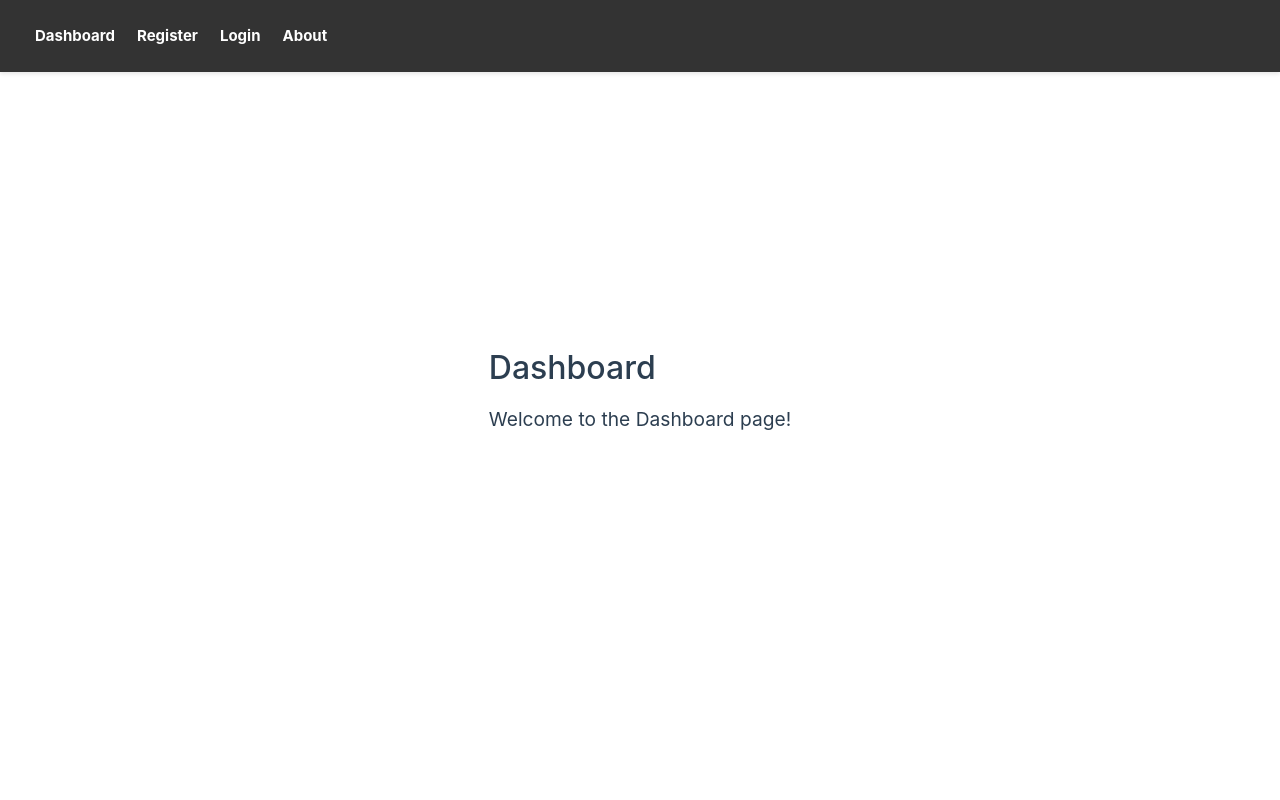
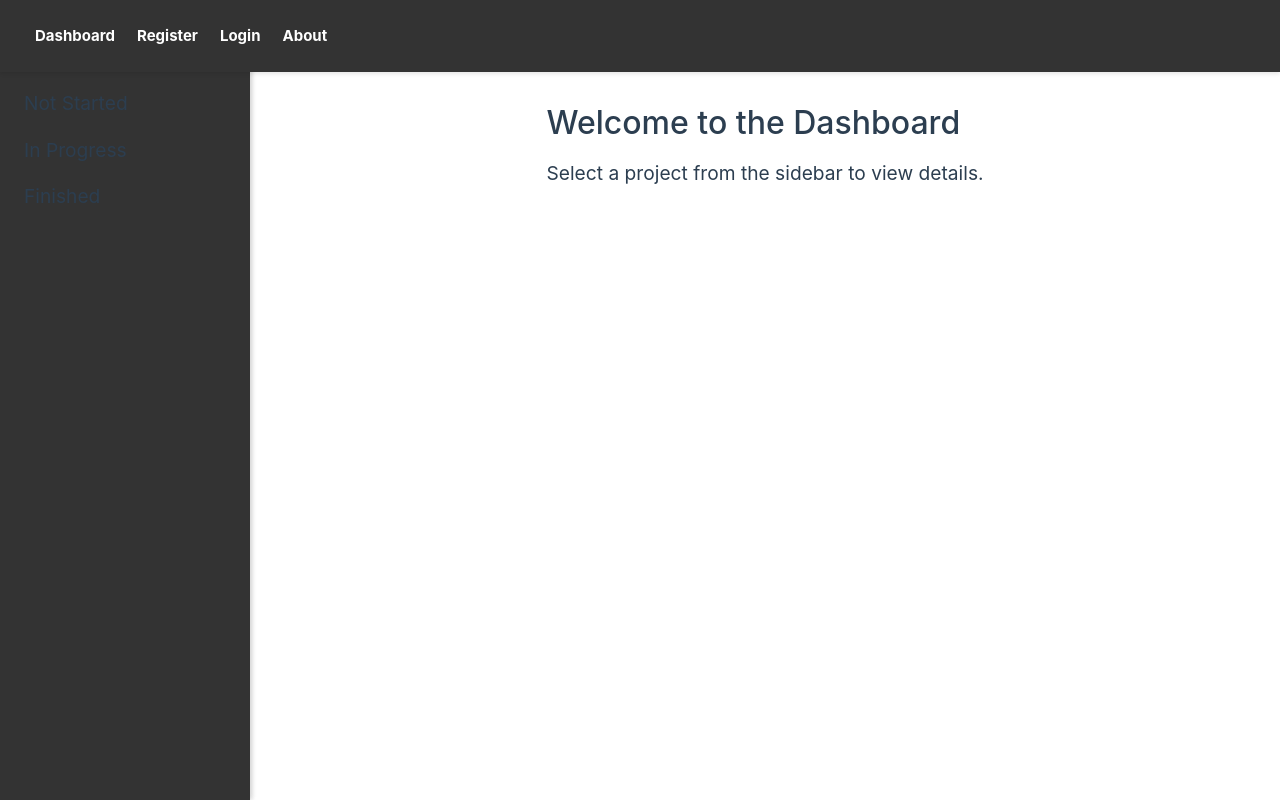
Before and after one commit to tsaqifimtinan/team-project-tracker-pbkk, a Vue app in the folder team-project-tracker-pbkk/: page /dashboard in a window 1280 px wide. Built offline with nearby package versions, Linux system fonts and the light colour scheme.

Commit message:
added simple ui

```diff
--- a/team-project-tracker-pbkk/src/App.vue
+++ b/team-project-tracker-pbkk/src/App.vue
@@ -1,4 +1,7 @@
 <script setup>
+import { useRoute } from 'vue-router';
+
+const route = useRoute();
 </script>
 
 <template>
@@ -12,10 +15,14 @@
       </ul>
     </nav>
   </header>
-
-  <main>
-    <router-view></router-view>
-  </main>
+  <div :class="{ 'no-margin': route.meta.noMargin }" id="app">
+    <aside v-if="!route.meta.hideSidebar" class="sidebar">
+      <!-- Sidebar content here -->
+    </aside>
+    <main>
+      <router-view></router-view>
+    </main>
+  </div>
 </template>
 
 <style scoped>
@@ -31,7 +38,6 @@
   text-align: center;
   padding: 1.5rem 2rem;
 }
-
 .navbar ul {
   list-style: none;
   padding: 0;
@@ -40,18 +46,22 @@
   gap: 1rem;
   margin: 0;
 }
-
 .navbar a {
   text-decoration: none;
   color: #fff; /* Change font color to white */
   font-weight: bold;
 }
-
 .navbar a:hover {
   background-color: #fff;
   color: #000;
 }
-
+#app {
+  margin: 0 auto;
+  display: flex;
+}
+.no-margin {
+  margin: 0;
+}
 main {
   display: flex;
   justify-content: center;
@@ -63,7 +73,17 @@ main {
   text-align: left; /* Center text for better readability */
   width: 100%; /* Ensure main content takes full width */
 }
-
+.sidebar {
+  width: 250px;
+  background-color: #333;
+  padding: 1rem;
+  box-shadow: 2px 0 5px rgba(0, 0, 0, 0.1);
+  position: fixed; /* Fix the sidebar to the left side */
+  top: 3rem; /* Position below the navbar */
+  bottom: 0;
+  left: 0;
+  overflow-y: auto; /* Add scroll if content overflows */
+}
 @media (min-width: 1024px) {
   .navbar ul {
     justify-content: flex-start;
--- a/team-project-tracker-pbkk/src/components/About.vue
+++ b/team-project-tracker-pbkk/src/components/About.vue
@@ -1,7 +1,9 @@
 <template>
     <div>
       <h1>About</h1>
-      <p>Welcome to the About page!</p>
+      <p>Lorem ipsum dolor sit amet, consectetur adipiscing elit. Nulla mattis lectus et dui viverra, eget tincidunt nibh varius. Fusce hendrerit vehicula ante sed dignissim. Pellentesque at felis id est volutpat placerat. Proin viverra pretium justo mollis tempor. In dapibus mauris ipsum, ut placerat ligula fringilla id. Duis ut porttitor nunc, a vulputate nulla. Sed at turpis id sem molestie lobortis. Aenean a faucibus turpis, non malesuada sem. Phasellus ut nibh augue. In blandit efficitur massa vitae sagittis.
+
+Nam luctus nunc sit amet ipsum condimentum ultricies. Curabitur sit amet vulputate mi, nec aliquam est. Proin aliquet tincidunt velit sit amet vestibulum. Nunc eros elit, semper id aliquet at, ultricies congue lorem. Aenean in massa urna. Donec faucibus sed purus sit amet laoreet. Morbi eget mi nisl. Curabitur viverra fermentum sem, sit amet consectetur nunc pellentesque id. Nam non ipsum neque. Ut ut nisi felis. Nam arcu nisl, finibus finibus condimentum quis, molestie nec nibh. Proin dapibus massa ut pellentesque eleifend. Praesent ultricies condimentum purus, at egestas nulla. Donec viverra, elit quis tincidunt varius, augue nisl tincidunt lectus, a malesuada dolor massa vitae elit. Lorem ipsum dolor sit amet, consectetur adipiscing elit. Curabitur nec mi at lacus porttitor eleifend.</p>
     </div>
   </template>
 
--- a/team-project-tracker-pbkk/src/components/Dashboard.vue
+++ b/team-project-tracker-pbkk/src/components/Dashboard.vue
@@ -1,20 +1,156 @@
 <template>
-  <div>
-    <h1>Dashboard</h1>
-    <p>Welcome to the Dashboard page!</p>
+  <div class="dashboard">
+    <aside class="sidebar">
+      <ul>
+        <li v-for="project in projects" :key="project.id" @click="selectProject(project)">
+          {{ project.name }}
+        </li>
+      </ul>
+    </aside>
+    <main class="main-content">
+      <div v-if="selectedProject">
+        <h1>{{ selectedProject.name }}</h1>
+        <p>{{ selectedProject.description }}</p>
+        <table>
+          <thead>
+            <tr>
+              <th>Title</th>
+              <th>Description</th>
+            </tr>
+          </thead>
+          <tbody>
+            <tr v-for="task in selectedProject.tasks" :key="task.id">
+              <td>{{ task.title }}</td>
+              <td>{{ task.description }}</td>
+            </tr>
+          </tbody>
+        </table>
+        <button @click="addTask">Add New Task</button>
+      </div>
+      <div v-else>
+        <h1>Welcome to the Dashboard</h1>
+        <p>Select a project from the sidebar to view details.</p>
+      </div>
+    </main>
   </div>
 </template>
 
 <script setup>
+import { ref } from 'vue';
+
+const projects = ref([
+  { id: 1, name: 'Not Started', description: 'Projects that has not been started yet', tasks: [
+    { id: 1, title: 'Task 1', description: 'Description for Task 1' },
+    { id: 2, title: 'Task 2', description: 'Description for Task 2' },
+  ]},
+  { id: 2, name: 'In Progress', description: 'In progress project that needed updates', tasks: [
+    { id: 3, title: 'Task 3', description: 'Description for Task 3' },
+    { id: 4, title: 'Task 4', description: 'Description for Task 4' },
+  ]},
+  { id: 3, name: 'Finished', description: 'Finished projects will showed here', tasks: [
+    { id: 5, title: 'Task 5', description: 'Description for Task 5' },
+    { id: 6, title: 'Task 6', description: 'Description for Task 6' },
+  ]},
+]);
+
+const selectedProject = ref(null);
+
+const selectProject = (project) => {
+  selectedProject.value = project;
+};
+
+const addTask = () => {
+  if (selectedProject.value) {
+    const newTaskId = selectedProject.value.tasks.length + 1;
+    selectedProject.value.tasks.push({
+      id: newTaskId,
+      title: `Task ${newTaskId}`,
+      description: `Description for Task ${newTaskId}`,
+    });
+  }
+};
 </script>
 
 <style scoped>
-h1 {
+.dashboard {
+  display: flex;
+  height: calc(100vh - 3rem); /* Adjust height to account for navbar */
+  margin-top: 3rem; /* Add top margin to account for navbar */
+}
+
+.sidebar {
+  width: 250px;
+  background-color: #333;
+  padding: 1rem;
+  box-shadow: 2px 0 5px rgba(0, 0, 0, 0.1);
+  position: fixed; /* Fix the sidebar to the left side */
+  top: 4rem; /* Position below the navbar */
+  bottom: 0;
+  left: 0;
+  overflow-y: auto; /* Add scroll if content overflows */
+}
+
+.sidebar h2 {
+  font-size: 1.5rem;
+  margin-bottom: 1rem;
+}
+
+.sidebar ul {
+  list-style: none;
+  padding: 0;
+}
+
+.sidebar li {
+  padding: 0.5rem;
+  cursor: pointer;
+  transition: background-color 0.3s;
+}
+
+.sidebar li:hover {
+  background-color: #fff;
+  color: #000;
+}
+
+.main-content {
+  flex: 1;
+  padding: 2rem;
+  margin-left: 250px; /* Add left margin to account for sidebar width */
+}
+
+.main-content h1 {
   font-size: 2rem;
   margin-bottom: 1rem;
 }
 
-p {
+.main-content p {
   font-size: 1.2rem;
 }
+
+table {
+  width: 100%;
+  border-collapse: collapse;
+  margin-bottom: 1rem;
+}
+
+table, th, td {
+  border: 1px solid #ccc;
+}
+
+th, td {
+  padding: 0.5rem;
+  text-align: left;
+}
+
+button {
+  padding: 0.5rem 1rem;
+  background-color: #007BFF;
+  color: white;
+  border: none;
+  border-radius: 4px;
+  cursor: pointer;
+}
+
+button:hover {
+  background-color: #0056b3;
+}
 </style>
--- a/team-project-tracker-pbkk/src/components/Login.vue
+++ b/team-project-tracker-pbkk/src/components/Login.vue
@@ -1,20 +1,83 @@
 <template>
-    <div>
+  <div class="login-container">
     <h1>Login</h1>
     <p>Welcome to the Login page!</p>
+    <form @submit.prevent="handleSubmit">
+      <div class="form-group">
+        <label for="email">Email:</label>
+        <input type="email" id="email" v-model="email" required />
+      </div>
+      <div class="form-group">
+        <label for="password">Password:</label>
+        <input type="password" id="password" v-model="password" required />
+      </div>
+      <button type="submit">Login</button>
+    </form>
   </div>
 </template>
 
 <script setup>
+import { ref } from 'vue';
+
+const email = ref('');
+const password = ref('');
+
+const handleSubmit = () => {
+  // Handle login logic here
+  console.log('Email:', email.value);
+  console.log('Password:', password.value);
+};
 </script>
 
 <style scoped>
+.login-container {
+  max-width: 400px;
+  margin: 0 auto;
+  padding: 2rem;
+  border: 1px solid #ccc;
+  border-radius: 8px;
+  box-shadow: 0 2px 4px rgba(0, 0, 0, 0.1);
+}
+
 h1 {
   font-size: 2rem;
   margin-bottom: 1rem;
+  text-align: center;
 }
 
 p {
   font-size: 1.2rem;
+  text-align: center;
+}
+
+.form-group {
+  margin-bottom: 1rem;
+}
+
+label {
+  display: block;
+  margin-bottom: 0.5rem;
+}
+
+input {
+  width: 100%;
+  padding: 0.5rem;
+  border: 1px solid #ccc;
+  border-radius: 4px;
+}
+
+button {
+  width: 100%;
+  padding: 0.75rem;
+  background-color: #007BFF;
+  color: white;
+  border: none;
+  border-radius: 4px;
+  font-size: 1rem;
+  cursor: pointer;
+}
+
+button:hover {
+  background-color: #0056b3;
 }
 </style>
--- a/team-project-tracker-pbkk/src/components/Register.vue
+++ b/team-project-tracker-pbkk/src/components/Register.vue
@@ -1,20 +1,90 @@
 <template>
-    <div>
+  <div class="register-container">
     <h1>Register</h1>
-      <p>Welcome to the Register page!</p>
+    <p>Create your account</p>
+    <form @submit.prevent="handleSubmit">
+      <div class="form-group">
+        <label for="name">Name:</label>
+        <input type="text" id="name" v-model="name" required />
+      </div>
+      <div class="form-group">
+        <label for="email">Email:</label>
+        <input type="email" id="email" v-model="email" required />
+      </div>
+      <div class="form-group">
+        <label for="password">Password:</label>
+        <input type="password" id="password" v-model="password" required />
+      </div>
+      <button type="submit">Register</button>
+    </form>
   </div>
 </template>
 
 <script setup>
+import { ref } from 'vue';
+
+const name = ref('');
+const email = ref('');
+const password = ref('');
+
+const handleSubmit = () => {
+  // Handle registration logic here
+  console.log('Name:', name.value);
+  console.log('Email:', email.value);
+  console.log('Password:', password.value);
+};
 </script>
 
 <style scoped>
+
+.register-container {
+  max-width: 400px;
+  margin: 0 auto;
+  padding: 2rem;
+  border: 1px solid #ccc;
+  border-radius: 8px;
+  box-shadow: 0 2px 4px rgba(0, 0, 0, 0.1);
+}
+
 h1 {
   font-size: 2rem;
   margin-bottom: 1rem;
+  text-align: center;
 }
 
 p {
   font-size: 1.2rem;
+  text-align: center;
+}
+
+.form-group {
+  margin-bottom: 1rem;
+}
+
+label {
+  display: block;
+  margin-bottom: 0.5rem;
+}
+
+input {
+  width: 100%;
+  padding: 0.5rem;
+  border: 1px solid #ccc;
+  border-radius: 4px;
+}
+
+button {
+  width: 100%;
+  padding: 0.75rem;
+  background-color: #007BFF;
+  color: white;
+  border: none;
+  border-radius: 4px;
+  font-size: 1rem;
+  cursor: pointer;
+}
+
+button:hover {
+  background-color: #0056b3;
 }
 </style>
```
Also changed, not shown: team-project-tracker-pbkk/src/router/index.js (+5 -5 lines). Lines whose indentation alone changed are shown as unchanged.
